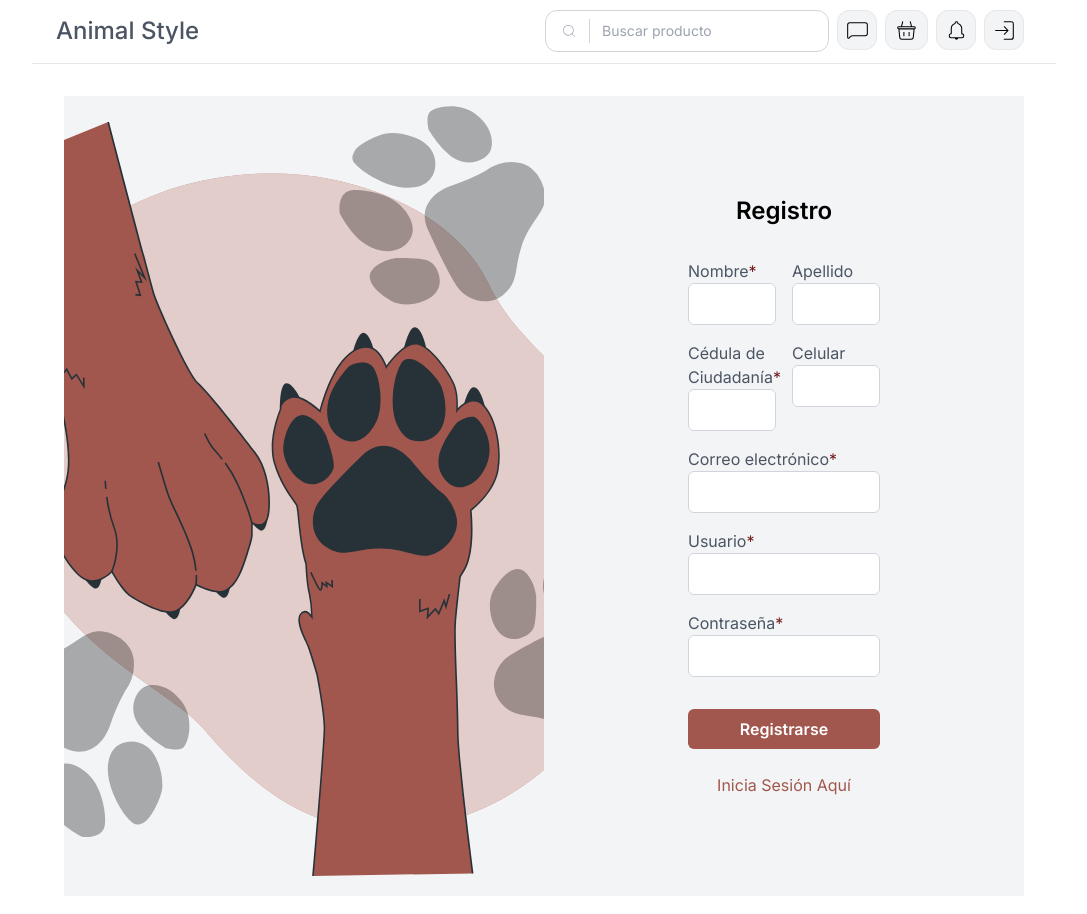
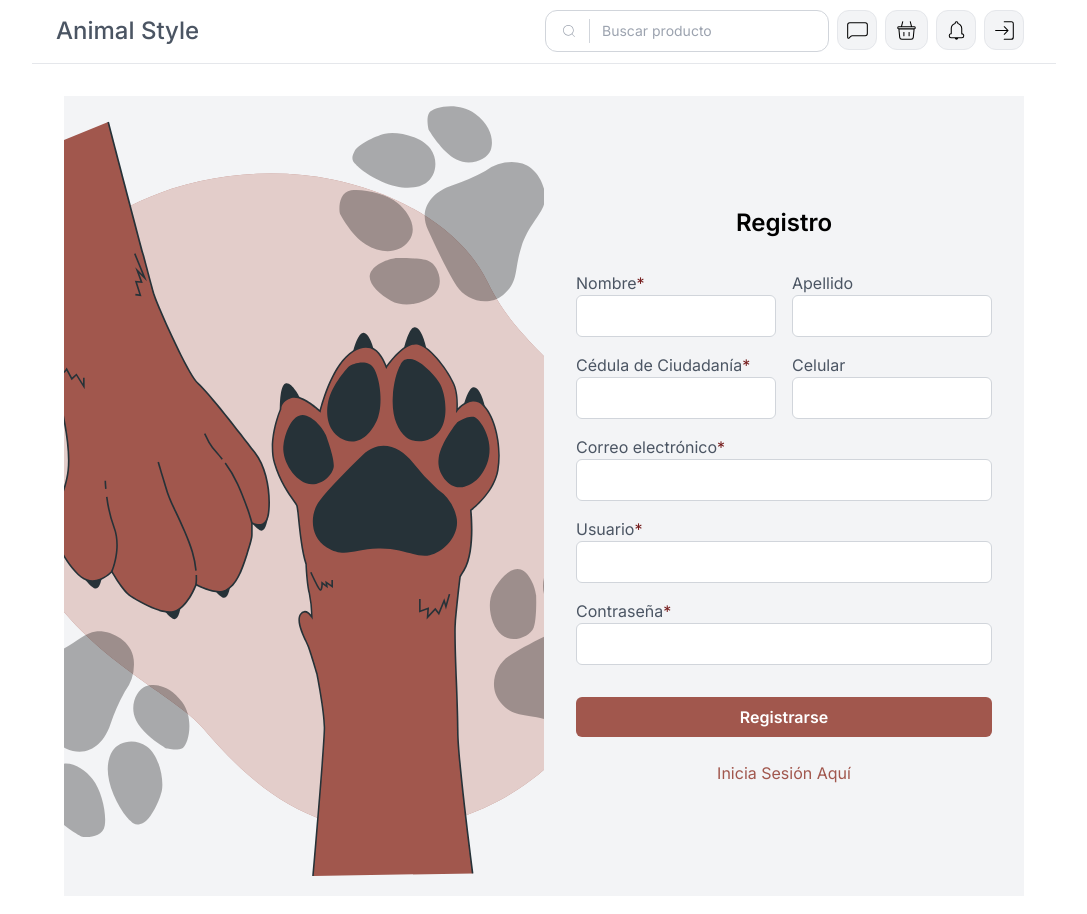
Before and after one commit to codandres/anymalstyle, a Next.js app: page /signup in a window 1280 px wide. Shown: the top 914 px of the page, without its empty margins (96-1183 px from the left). Built offline with nearby package versions, Linux system fonts and the light colour scheme; no server answers.

Commit message:
feat: refactored grids margin on register

```diff
--- a/src/app/globals.css
+++ b/src/app/globals.css
@@ -2,36 +2,16 @@
 @tailwind components;
 @tailwind utilities;
 
-/* * {
-  background-color: bg-slate-50;
-} */
-
-/* :root {
-  --foreground-rgb: 0, 0, 0;
-  --background-start-rgb: 214, 219, 220;
-  --background-end-rgb: 255, 255, 255;
+/* Chrome, Safari, Edge, Opera */
+input::-webkit-outer-spin-button,
+input::-webkit-inner-spin-button {
+  -webkit-appearance: none;
+  margin: 0;
 }
 
-@media (prefers-color-scheme: dark) {
-  :root {
-    --foreground-rgb: 255, 255, 255;
-    --background-start-rgb: 0, 0, 0;
-    --background-end-rgb: 0, 0, 0;
-  }
+/* Firefox */
+input[type=number] {
+  -moz-appearance: textfield;
 }
 
-body {
-  color: rgb(var(--foreground-rgb));
-  background: linear-gradient(
-      to bottom,
-      transparent,
-      rgb(var(--background-end-rgb))
-    )
-    rgb(var(--background-start-rgb));
-}
-
-@layer utilities {
-  .text-balance {
-    text-wrap: balance;
-  }
-} */
+/* sm:bg-amber-300 md:bg-blue-300 lg:bg-red-300 xl:bg-fuchsia-300 2xl:bg-emerald-300 */
--- a/src/views/auth/SignUp.tsx
+++ b/src/views/auth/SignUp.tsx
@@ -58,7 +58,7 @@ export const SignUp = () => {
           className="object-cover w-full h-full"
         />
       </div>
-      <div className="lg:p-36 md:p-52 sm:20 p-8 w-full lg:w-1/2 flex justify-center items-center">
+      <div className="lg:p-18 md:p-30 sm:20 p-8 w-full lg:w-1/2 flex justify-center items-center">
         <div>
           <div className="text-center">
             <h1 className="text-2xl font-semibold mb-8">Registro</h1>
@@ -101,9 +101,9 @@ export const SignUp = () => {
                     <div className="text-vino-700">{errors.apellido && touched.apellido && errors.apellido}</div>
                   </div>
                 </div>
-                <div className="grid grid-cols-2 gap-4">
+                <div className="grid grid-cols-1 2  xl:grid-cols-2 gap-4 mb-4">
                   {/* <!-- Cédula Input --> */}
-                  <div className="mb-4">
+                  <div>
                     <label htmlFor="cedula" className="block text-gray-600">
                       Cédula de Ciudadanía
                       <span className="text-vino-700">*</span>
@@ -120,7 +120,7 @@ export const SignUp = () => {
                     <div className="text-vino-700">{errors.cedula && touched.cedula && errors.cedula}</div>
                   </div>
                   {/* <!-- Celular Input --> */}
-                  <div className="mb-4">
+                  <div>
                     <label htmlFor="celular" className="block text-gray-600">
                       Celular
                     </label>
```
Also changed, not shown: 2 other files (tests, documents, lock files or other folders).
